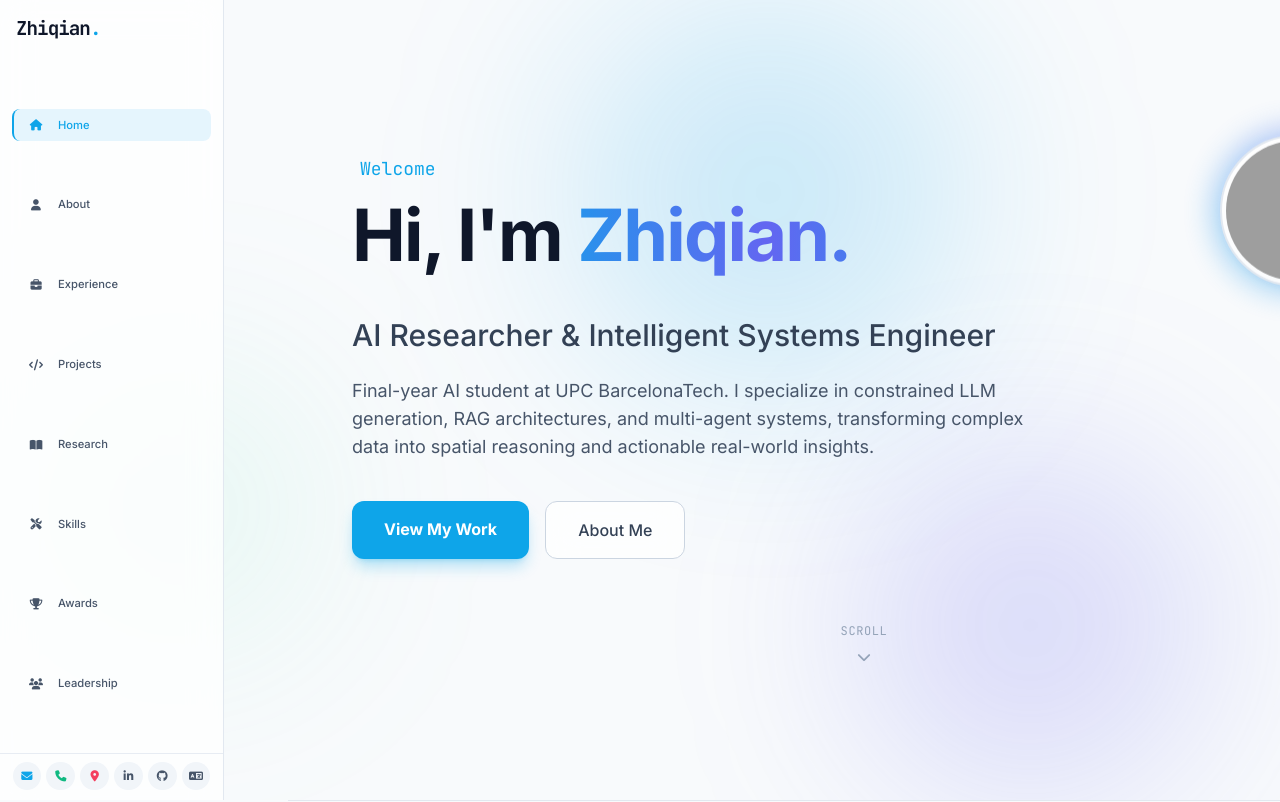
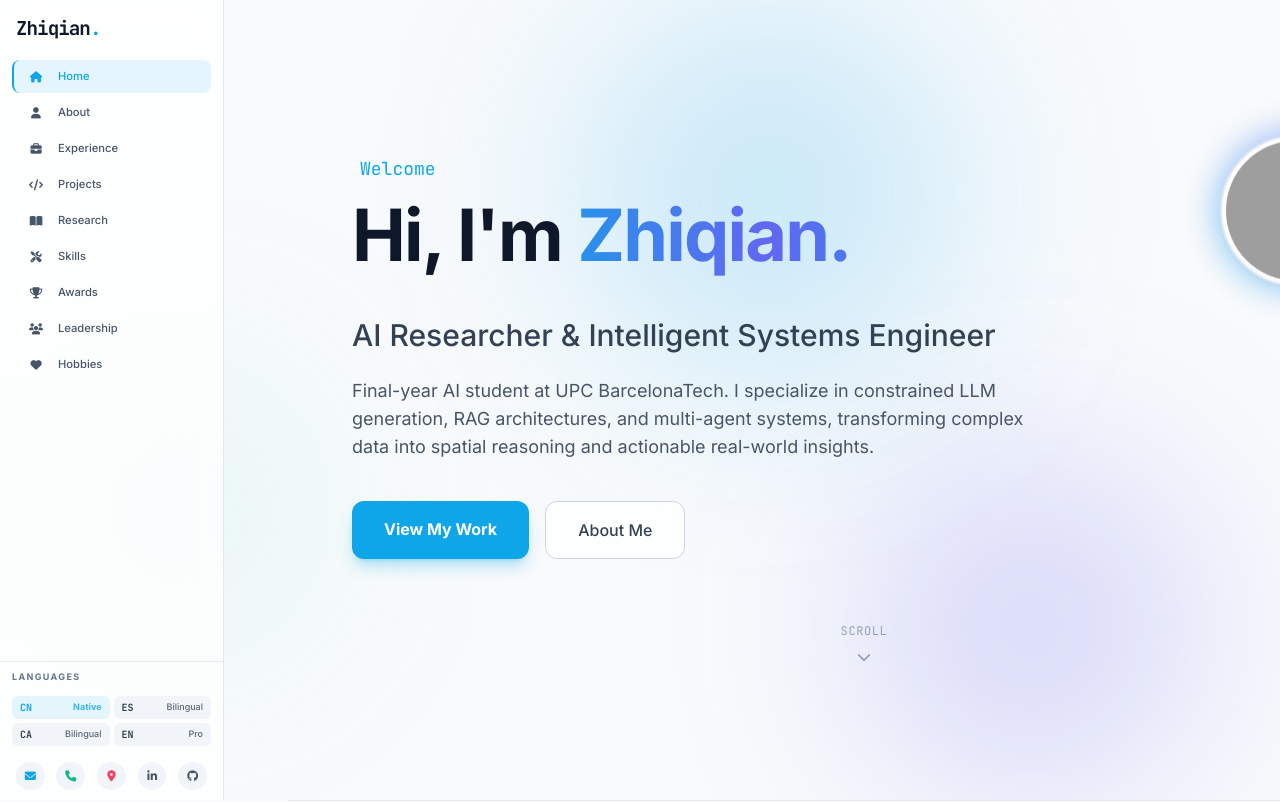
Before and after one commit to Zhiqian-Zhou/Zhiqian-Zhou.github.io, a Vue app: page / in a window 1280 px wide. Shown: the top 802 px of the page. Built offline with nearby package versions, Linux system fonts and the light colour scheme; grey boxes are pictures that could not be loaded.

Commit message:
feat: add Hobbies section, visible language pills, viewport-centered content on 2xl

```diff
--- a/src/components/AppSidebar.vue
+++ b/src/components/AppSidebar.vue
@@ -1,6 +1,4 @@
 <script setup>
-import { onMounted, onUnmounted, ref } from 'vue'
-
 defineProps({
   activeSection: { type: String, default: 'home' },
   open: { type: Boolean, default: false }
@@ -16,38 +14,18 @@ const navItems = [
   { id: 'publications', label: 'Research', icon: 'fa-book-open' },
   { id: 'skills', label: 'Skills', icon: 'fa-tools' },
   { id: 'awards', label: 'Awards', icon: 'fa-trophy' },
-  { id: 'leadership', label: 'Leadership', icon: 'fa-users' }
+  { id: 'leadership', label: 'Leadership', icon: 'fa-users' },
+  { id: 'hobbies', label: 'Hobbies', icon: 'fa-heart' }
 ]
 
 const languages = [
-  { name: 'Chinese', level: 'Native', highlight: true },
-  { name: 'Spanish', level: 'Bilingual' },
-  { name: 'Catalan', level: 'Bilingual' },
-  { name: 'English', level: 'Professional' }
+  { code: 'CN', name: 'Chinese', level: 'Native', highlight: true },
+  { code: 'ES', name: 'Spanish', level: 'Bilingual' },
+  { code: 'CA', name: 'Catalan', level: 'Bilingual' },
+  { code: 'EN', name: 'English', level: 'Pro' }
 ]
 
 const onNav = () => emit('navigate')
-
-const langOpen = ref(false)
-const langRef = ref(null)
-
-const onClickOutside = (e) => {
-  if (langOpen.value && langRef.value && !langRef.value.contains(e.target)) {
-    langOpen.value = false
-  }
-}
-const onEsc = (e) => {
-  if (e.key === 'Escape') langOpen.value = false
-}
-
-onMounted(() => {
-  document.addEventListener('click', onClickOutside)
-  document.addEventListener('keydown', onEsc)
-})
-onUnmounted(() => {
-  document.removeEventListener('click', onClickOutside)
-  document.removeEventListener('keydown', onEsc)
-})
 </script>
 
 <template>
@@ -57,7 +35,7 @@ onUnmounted(() => {
     :class="open ? 'translate-x-0 shadow-2xl shadow-primary/10' : '-translate-x-full'"
   >
     <div class="sidebar-grid h-full">
-      <!-- TOP: brand -->
+      <!-- TOP: brand + status pip -->
       <header class="flex items-center justify-between px-4 py-4">
         <a
           href="#home"
@@ -76,9 +54,9 @@ onUnmounted(() => {
         </button>
       </header>
 
-      <!-- MIDDLE: navigation, distributes vertical space -->
+      <!-- NAV: tight at top, doesn't stretch -->
       <nav
-        class="min-h-0 px-3 flex flex-col justify-evenly gap-fluid-nav-gap py-2"
+        class="px-3 flex flex-col gap-fluid-nav-gap py-1"
         aria-label="Page sections"
       >
         <a
@@ -95,11 +73,95 @@ onUnmounted(() => {
         </a>
       </nav>
 
-      <!-- BOTTOM: compact icon dock -->
+      <!-- SPOTLIGHT: fills remaining vertical space; auto-hidden when too short -->
+      <div class="spotlight-zone min-h-0 px-3 pt-3 pb-2 flex flex-col justify-end">
+        <section class="spotlight-card hidden mb-2">
+          <div class="spotlight-glow rounded-2xl p-4 relative overflow-hidden">
+            <div class="flex items-center gap-2 mb-2">
+              <span class="relative flex h-2 w-2">
+                <span
+                  class="absolute inline-flex h-full w-full rounded-full bg-emerald-400 opacity-75 animate-ping"
+                ></span>
+                <span
+                  class="relative inline-flex rounded-full h-2 w-2 bg-emerald-500"
+                ></span>
+              </span>
+              <span
+                class="text-[10px] font-bold uppercase tracking-[0.15em] text-emerald-600"
+                >Available</span
+              >
+            </div>
+            <p class="text-xs text-slate-700 leading-snug font-medium">
+              Final-year AI student, open to research and engineering
+              opportunities.
+            </p>
+            <div
+              class="mt-3 pt-3 border-t border-slate-200/70 flex items-center gap-2"
+            >
+              <div
+                class="w-6 h-6 rounded-md bg-primary/10 flex items-center justify-center shrink-0"
+              >
+                <i class="fas fa-hammer text-[10px] text-primary"></i>
+              </div>
+              <div class="min-w-0">
+                <p class="text-[9px] uppercase tracking-wider text-slate-500 font-semibold">
+                  Building
+                </p>
+                <p class="text-[11px] text-slate-700 font-semibold truncate">
+                  HomeCraft thesis
+                </p>
+              </div>
+            </div>
+          </div>
+
+          <a
+            href="#projects"
+            @click="onNav"
+            class="mt-3 group flex items-center justify-between px-3 py-2 rounded-lg bg-slate-900 text-white text-[11px] font-medium hover:bg-slate-800 transition-colors"
+          >
+            <span>See latest work</span>
+            <i
+              class="fas fa-arrow-right text-[10px] transition-transform group-hover:translate-x-1"
+            ></i>
+          </a>
+        </section>
+      </div>
+
+      <!-- BOTTOM: languages strip + compact icon dock -->
       <footer
         class="px-3 pb-3 pt-2 border-t border-slate-200/80 flex flex-col gap-2"
       >
-        <div class="flex items-center justify-around gap-1">
+        <!-- Always-visible language pills -->
+        <div class="flex items-center justify-between mb-1">
+          <h4
+            class="text-[9px] font-bold text-slate-500 uppercase tracking-[0.15em]"
+          >
+            Languages
+          </h4>
+        </div>
+        <div class="grid grid-cols-2 gap-1">
+          <span
+            v-for="l in languages"
+            :key="l.code"
+            class="lang-pill flex items-center justify-between px-2 py-1 rounded-md text-[10px] font-medium"
+            :class="
+              l.highlight
+                ? 'bg-primary/10 text-primary'
+                : 'bg-slate-100 text-slate-700'
+            "
+            :title="`${l.name} — ${l.level}`"
+          >
+            <span class="font-mono font-bold">{{ l.code }}</span>
+            <span
+              class="text-[9px] opacity-80"
+              :class="l.highlight ? 'font-bold' : ''"
+              >{{ l.level }}</span
+            >
+          </span>
+        </div>
+
+        <!-- Contact + social dock -->
+        <div class="flex items-center justify-around gap-1 mt-2">
           <a
             href="mailto:zhiqianzhou12@gmail.com"
             class="dock-btn tip"
@@ -143,53 +205,6 @@ onUnmounted(() => {
           >
             <i class="fab fa-github"></i>
           </a>
-
-          <!-- Languages popover -->
-          <div ref="langRef" class="relative">
-            <button
-              type="button"
-              @click.stop="langOpen = !langOpen"
-              class="dock-btn tip"
-              :class="{ '!bg-primary/10 !text-primary': langOpen }"
-              :data-tip="langOpen ? '' : 'Languages'"
-              :aria-expanded="langOpen"
-              aria-label="Languages"
-            >
-              <i class="fas fa-language"></i>
-            </button>
-            <Transition name="lang-pop">
-              <div
-                v-if="langOpen"
-                class="lang-pop absolute bottom-full mb-3 right-0 lg:left-1/2 lg:-translate-x-1/2 lg:right-auto z-50 w-44 bg-white border border-slate-200 rounded-xl shadow-2xl shadow-slate-300/40 p-3"
-                role="dialog"
-                aria-label="Languages list"
-              >
-                <h4
-                  class="text-[10px] font-bold text-slate-500 uppercase tracking-wider mb-2"
-                >
-                  Languages
-                </h4>
-                <ul class="space-y-1.5">
-                  <li
-                    v-for="lang in languages"
-                    :key="lang.name"
-                    class="flex justify-between items-center text-xs"
-                  >
-                    <span class="text-slate-700 font-medium">{{ lang.name }}</span>
-                    <span
-                      class="py-0.5 px-1.5 rounded text-[10px] font-medium"
-                      :class="
-                        lang.highlight
-                          ? 'bg-primary/10 text-primary font-bold'
-                          : 'bg-slate-100 text-slate-600'
-                      "
-                      >{{ lang.level }}</span
-                    >
-                  </li>
-                </ul>
-              </div>
-            </Transition>
-          </div>
         </div>
       </footer>
     </div>
@@ -197,17 +212,17 @@ onUnmounted(() => {
 </template>
 
 <style scoped>
-/* Layout backbone — three zones, middle absorbs slack, never overflows */
+/* Layout backbone — header / nav / spotlight (1fr) / footer */
 .sidebar-shell {
   height: 100dvh;
   min-height: 100svh;
 }
 .sidebar-grid {
   display: grid;
-  grid-template-rows: auto minmax(0, 1fr) auto;
+  grid-template-rows: auto auto minmax(0, 1fr) auto;
 }
 
-/* Fluid typography — scales with viewport height */
+/* Fluid typography — scales gently with viewport height */
 .text-fluid-brand {
   font-size: clamp(1rem, 2.4vh, 1.4rem);
 }
@@ -221,13 +236,59 @@ onUnmounted(() => {
   gap: clamp(0.05rem, 0.4vh, 0.4rem);
 }
 .py-fluid-nav-py {
-  padding-top: clamp(0.35rem, 0.9vh, 0.7rem);
-  padding-bottom: clamp(0.35rem, 0.9vh, 0.7rem);
+  padding-top: clamp(0.4rem, 1vh, 0.7rem);
+  padding-bottom: clamp(0.4rem, 1vh, 0.7rem);
 }
 
-/* Hide brand close-button gap on lg, brand only */
-header { padding-top: clamp(0.6rem, 1.8vh, 1.2rem); padding-bottom: clamp(0.6rem, 1.6vh, 1rem); }
-footer { padding-top: clamp(0.4rem, 1vh, 0.7rem); padding-bottom: clamp(0.5rem, 1.2vh, 0.85rem); }
+header {
+  padding-top: clamp(0.6rem, 1.8vh, 1.2rem);
+  padding-bottom: clamp(0.6rem, 1.6vh, 1rem);
+}
+footer {
+  padding-top: clamp(0.4rem, 1vh, 0.7rem);
+  padding-bottom: clamp(0.5rem, 1.2vh, 0.85rem);
+}
+
+/* Spotlight — show only when there's enough vertical room */
+@media (min-height: 760px) {
+  .spotlight-card {
+    display: block;
+    animation: spotlight-in 0.6s cubic-bezier(0.32, 0.72, 0, 1) 0.4s both;
+  }
+}
+
+.spotlight-glow {
+  background: linear-gradient(
+    135deg,
+    rgba(14, 165, 233, 0.06) 0%,
+    rgba(99, 102, 241, 0.08) 100%
+  );
+  border: 1px solid rgba(14, 165, 233, 0.18);
+  position: relative;
+}
+.spotlight-glow::before {
+  content: '';
+  position: absolute;
+  inset: 0;
+  border-radius: 1rem;
+  background: radial-gradient(
+    circle at top right,
+    rgba(99, 102, 241, 0.15),
+    transparent 50%
+  );
+  pointer-events: none;
+}
+
+@keyframes spotlight-in {
+  from {
+    opacity: 0;
+    transform: translateY(8px);
+  }
+  to {
+    opacity: 1;
+    transform: translateY(0);
+  }
+}
 
 /* Dock buttons */
 .dock-btn {
@@ -249,9 +310,13 @@ footer { padding-top: clamp(0.4rem, 1vh, 0.7rem); padding-bottom: clamp(0.5rem,
 }
 
 /* CSS-only tooltips */
-.tip { position: relative; }
+.tip {
+  position: relative;
+}
 .tip[data-tip='']::after,
-.tip[data-tip='']::before { display: none; }
+.tip[data-tip='']::before {
+  display: none;
+}
 .tip::after {
   content: attr(data-tip);
   position: absolute;
@@ -299,11 +364,17 @@ footer { padding-top: clamp(0.4rem, 1vh, 0.7rem); padding-bottom: clamp(0.5rem,
   animation-delay: var(--nav-delay, 0ms);
 }
 @keyframes nav-slide-in {
-  from { opacity: 0; transform: translateX(-12px); }
-  to { opacity: 1; transform: translateX(0); }
+  from {
+    opacity: 0;
+    transform: translateX(-12px);
+  }
+  to {
+    opacity: 1;
+    transform: translateX(0);
+  }
 }
 
-/* Languages popover transition */
+/* Languages popover */
 .lang-pop-enter-active,
 .lang-pop-leave-active {
   transition: opacity 0.22s ease, transform 0.22s cubic-bezier(0.34, 1.56, 0.64, 1);
--- /dev/null
+++ b/src/components/HobbiesSection.vue
@@ -0,0 +1,109 @@
+<script setup>
+const hobbies = [
+  {
+    name: 'Singing',
+    icon: 'fa-microphone-lines',
+    color: 'primary',
+    blurb: 'Belting tunes on long bus rides — strictly volume-first.'
+  },
+  {
+    name: 'Boxing',
+    icon: 'fa-hand-fist',
+    color: 'rose',
+    blurb: 'Throwing hands at the bag — sharper jab every week.'
+  },
+  {
+    name: 'Dancing',
+    icon: 'fa-music',
+    color: 'secondary',
+    blurb: 'Floor open. Music on. Knees do not get a vote.'
+  },
+  {
+    name: 'Eating',
+    icon: 'fa-utensils',
+    color: 'amber',
+    blurb: 'Self-declared food critic — extra spicy, please.'
+  },
+  {
+    name: 'Travelling',
+    icon: 'fa-plane-departure',
+    color: 'emerald',
+    blurb: 'Always plotting the next stamp in the passport.'
+  }
+]
+
+const tile = (color) =>
+  ({
+    primary: 'bg-primary/10 text-primary border-primary/20',
+    secondary: 'bg-secondary/10 text-secondary border-secondary/20',
+    rose: 'bg-rose-500/10 text-rose-500 border-rose-500/20',
+    amber: 'bg-amber-500/10 text-amber-600 border-amber-500/20',
+    emerald: 'bg-emerald-500/10 text-emerald-600 border-emerald-500/20'
+  })[color]
+</script>
+
+<template>
+  <section
+    id="hobbies"
+    class="py-24 px-6 lg:px-16 max-w-6xl mx-auto border-t border-slate-200"
+  >
+    <div class="flex items-center gap-4 mb-12" data-aos="fade-up">
+      <h2 class="text-3xl md:text-4xl font-bold text-slate-900">
+        Off the Clock
+      </h2>
+      <div
+        class="heading-line h-px bg-gradient-to-r from-primary to-transparent flex-grow max-w-md"
+      ></div>
+    </div>
+
+    <p
+      class="text-slate-600 text-lg max-w-2xl mb-10"
+      data-aos="fade-up"
+      data-aos-delay="100"
+    >
+      What I'm into when I'm not in front of a terminal.
+    </p>
+
+    <div
+      class="grid grid-cols-2 sm:grid-cols-3 lg:grid-cols-5 gap-4"
+      data-aos="fade-up"
+      data-aos-delay="200"
+    >
+      <div
+        v-for="(h, idx) in hobbies"
+        :key="h.name"
+        class="hobby-card glass-card rounded-2xl p-5 flex flex-col items-center text-center group cursor-default"
+        :style="{ '--hobby-delay': `${idx * 90}ms` }"
+      >
+        <div
+          class="hobby-icon w-14 h-14 rounded-2xl border flex items-center justify-center mb-3 transition-transform"
+          :class="tile(h.color)"
+        >
+          <i :class="['fas', h.icon, 'text-xl']"></i>
+        </div>
+        <h3 class="font-bold text-slate-900 mb-1">{{ h.name }}</h3>
+        <p class="text-xs text-slate-500 leading-snug">{{ h.blurb }}</p>
+      </div>
+    </div>
+  </section>
+</template>
+
+<style scoped>
+.hobby-card {
+  animation: hobby-pop 0.6s cubic-bezier(0.34, 1.56, 0.64, 1) both;
+  animation-delay: var(--hobby-delay, 0ms);
+}
+.hobby-card:hover .hobby-icon {
+  transform: scale(1.12) rotate(-6deg);
+}
+@keyframes hobby-pop {
+  from {
+    opacity: 0;
+    transform: translateY(14px) scale(0.92);
+  }
+  to {
+    opacity: 1;
+    transform: translateY(0) scale(1);
+  }
+}
+</style>
```
Also changed, not shown: src/App.vue (+6 -2 lines).
